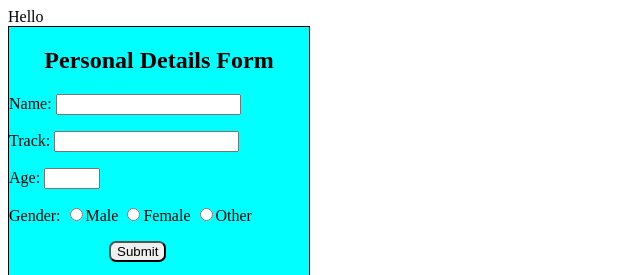
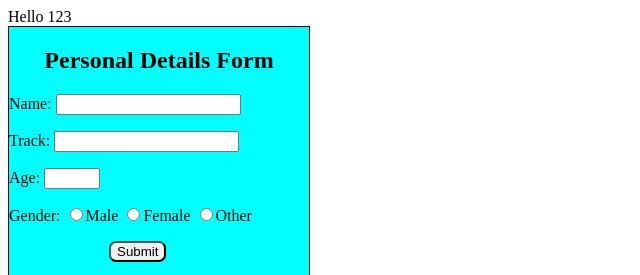
Before and after one commit to SanjogKsh/test-repo, a plain HTML site: page Untitled-1.html in a window 1280 px wide. Shown: the top 275 px of the page, 0-640 px from the left. Drawn offline with Linux system fonts and the light colour scheme.

Commit message:
Hello 123 added

```diff
--- a/Untitled-1.html
+++ b/Untitled-1.html
@@ -29,7 +29,7 @@
         </script>
     </head>
     <body >
-        <p1>Hello</p1>
+        <p1>Hello 123</p1>
         <div onsubmit="return false;" style="background-color: cyan;border: 1px solid;width: 300px;height: 250px;" >
         <h2 style="text-align:center">Personal Details Form</h2>
         <p><label>Name:</label>
```
